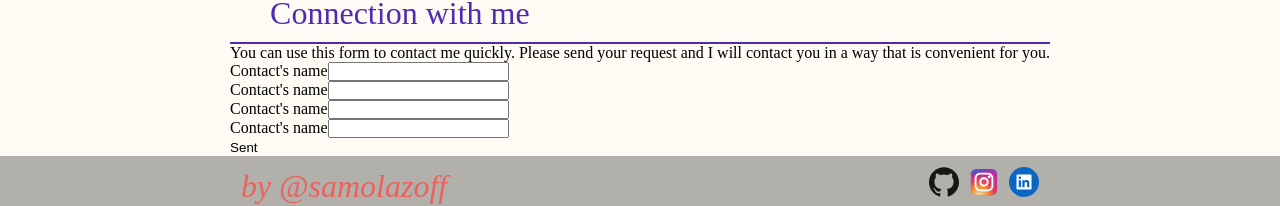
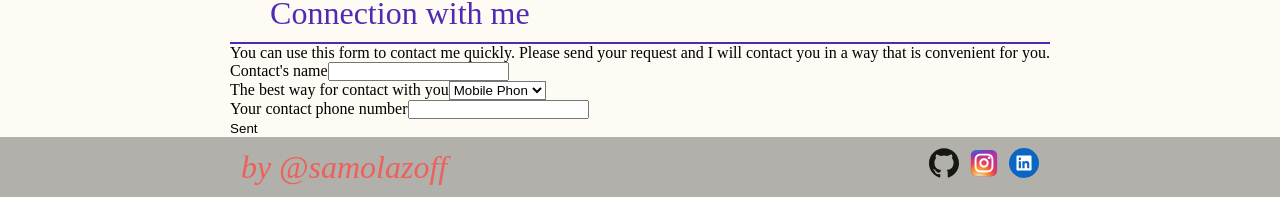
Before and after one commit to samolazoff/Portfolio, a React (Create React App) app: page / in a window 1280 px wide. Shown: the part 1192-1398 px from the top of the page. Built offline with nearby package versions, Linux system fonts and the light colour scheme.

Commit message:
Create function in form for conact

```diff
--- a/src/components/AboutMe/AboutMe.jsx
+++ b/src/components/AboutMe/AboutMe.jsx
@@ -18,7 +18,7 @@ function AboutMe() {
     return(
         <>
             <section className="about-me">
-                <p className="about-me-txt">
+                <div className="about-me-txt">
                     <h2 className="title-block">{dataTitle}</h2>
                     <span>
                     {dataUsual[0]}
@@ -35,7 +35,7 @@ function AboutMe() {
                         <img className="smile-in-txt" src={iconWink} alt="wink" />
                     </span>
                     <span className="btn btn_important">{dataBtn}</span>
-                </p>
+                </div>
                 <img src={imgBgc} alt="about-me" className="about-me_img" />
             </section>
         </>
--- a/src/components/FormForConection/FormForConection.jsx
+++ b/src/components/FormForConection/FormForConection.jsx
@@ -1,6 +1,62 @@
+import { useState } from 'react';
 import './FormForConection.scss';
 
+
 function FormForConection() {
+
+    const [value, setValue] = useState('');
+
+    const options = [
+        {label: "Mobile Phon", value: "phone"},
+        {label: "Email", value: "email"},
+        {label: "Skype", value: "skype"},
+        {label: "Another way", value: "anotherWay"}
+    ];
+
+    function handelSelect(event){
+        setValue(event.target.value)
+    }
+
+    function yuf(value){
+        switch (value) {
+            case 'phone':
+               return(
+                    <div className="box-input">
+                        <label htmlFor="contactPhone">Your contact phone number</label>
+                        <input type="phone" name="contactPhone" id="contactPhone" required/>
+                    </div>
+                    );
+            case 'email':
+                return(
+                    <div className="box-input">
+                        <label htmlFor="contactMail">Your contact email</label>
+                        <input type="email" name="contactMail" id="contactMail" required/>
+                    </div>
+                );
+            case 'skype':
+                return(
+                    <div className="box-input">
+                        <label htmlFor="contactSkype">Your contact Skypel</label>
+                        <input type="text" name="contactSkype" id="contactSkype" required/>
+                    </div>
+                );
+            case 'anotherWay':
+                return(
+                    <div className="box-input">
+                        <label htmlFor="contactPhone">Specify another way</label>
+                        <input type="text" name="contactPhone" id="contactPhone" required/>
+                    </div>
+                )
+            default:
+                return(
+                    <div className="box-input">
+                        <label htmlFor="contactPhone">Your contact phone number</label>
+                        <input type="phone" name="contactPhone" id="contactPhone" required/>
+                    </div>
+                )
+        }
+    }
+
     return(
         <section className="block-connect">
             <h2 className="title-block">Connection with me</h2>
@@ -12,20 +68,25 @@ function FormForConection() {
                 <form className='form-connection' method="post">
                     <div className="box-input">
                         <label htmlFor="contactName">Contact's name</label>
-                        <input type="text" name="contactName" id="contactName"/>
+                        <input type="text" name="contactName" id="contactName" required/>
                     </div>
                     <div className="box-input">
-                        <label htmlFor="contactName">Contact's name</label>
-                        <input type="text" name="contactName" id="contactName"/>
+                        <label htmlFor="bestContact">The best way for contact with you</label>
+                        <select name="bestContact" id="bestContact" onChange={handelSelect}>
+                            {
+                                options.map (option =>
+                                    (
+                                        <option value={option.value} key={option.value}>{option.label}</option>
+                                    )
+                                )
+                            }
+
+                        </select>
+                        {
+                            yuf(value)
+                        }
                     </div>
-                    <div className="box-input">
-                        <label htmlFor="contactName">Contact's name</label>
-                        <input type="text" name="contactName" id="contactName"/>
-                    </div>
-                    <div className="box-input">
-                        <label htmlFor="contactName">Contact's name</label>
-                        <input type="text" name="contactName" id="contactName"/>
-                    </div>
+
                     <button type="submit">Sent</button>
                 </form>
             </div>
--- a/src/components/FormForConection/FormForConection.scss
+++ b/src/components/FormForConection/FormForConection.scss
@@ -0,0 +1,3 @@
+#bestContact{
+    background-color: #fff;
+}
--- a/src/components/Stack/Stack.jsx
+++ b/src/components/Stack/Stack.jsx
@@ -19,7 +19,7 @@ import imgGit from '../../static/icons/git-svgrepo-com.svg';
 
 function itemStack(name, img) {
     return(
-        <li className="item">
+        <li className="item" key={name}>
             <img src={img} alt={name} title={name}/>
         </li>
     )
```
